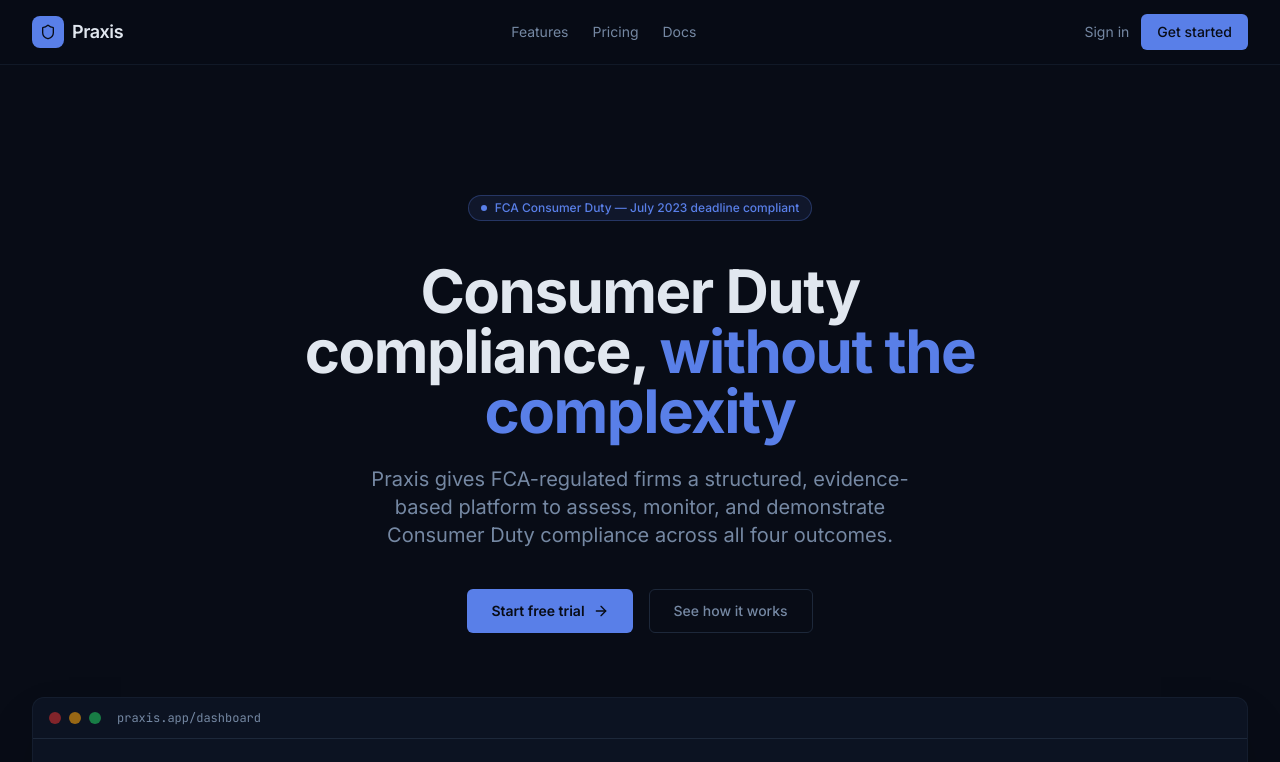
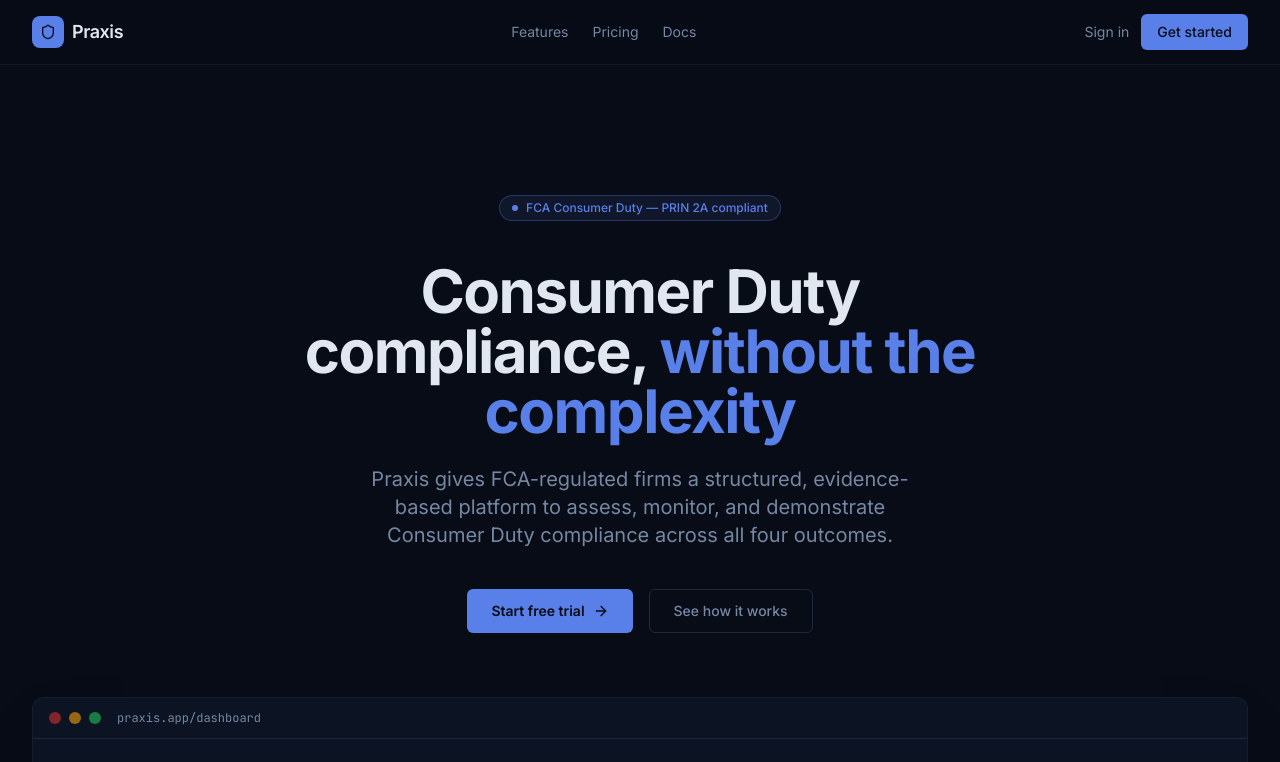
Before and after one commit to hp2k010400/Praxis, a Next.js app: page / in a window 1280 px wide. Shown: the top 762 px of the page. Built offline with nearby package versions, Linux system fonts and the light colour scheme; no server answers.

Commit message:
Update Consumer Duty badge text

```diff
--- a/src/app/page.tsx
+++ b/src/app/page.tsx
@@ -87,7 +87,7 @@
           <div className="mx-auto max-w-3xl">
             <div className="mb-4 inline-flex items-center gap-2 rounded-full border border-primary/30 bg-primary/10 px-3 py-1 text-xs font-medium text-primary">
               <span className="h-1.5 w-1.5 rounded-full bg-primary" />
-              FCA Consumer Duty — July 2023 deadline compliant
+              FCA Consumer Duty — PRIN 2A compliant
             </div>
             <h1 className="mt-6 text-5xl font-bold tracking-tight text-foreground md:text-6xl">
               Consumer Duty compliance,{" "}
```
